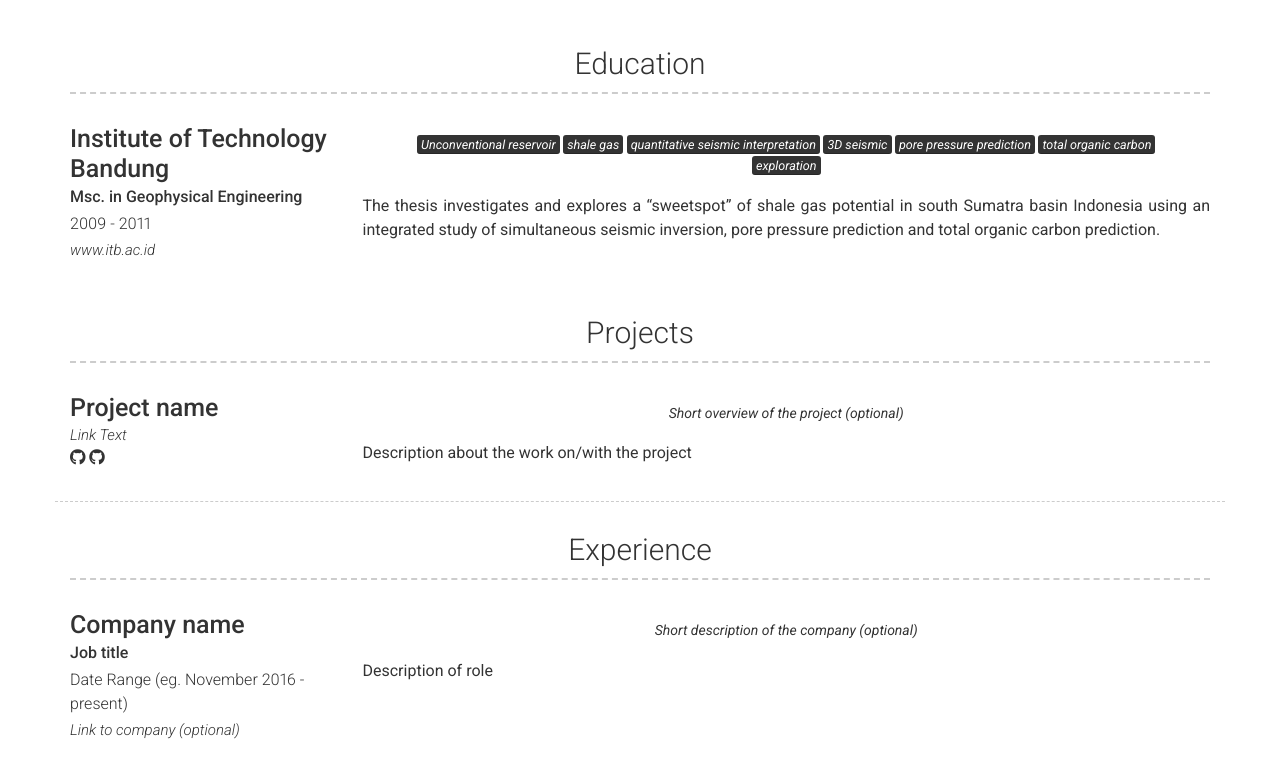
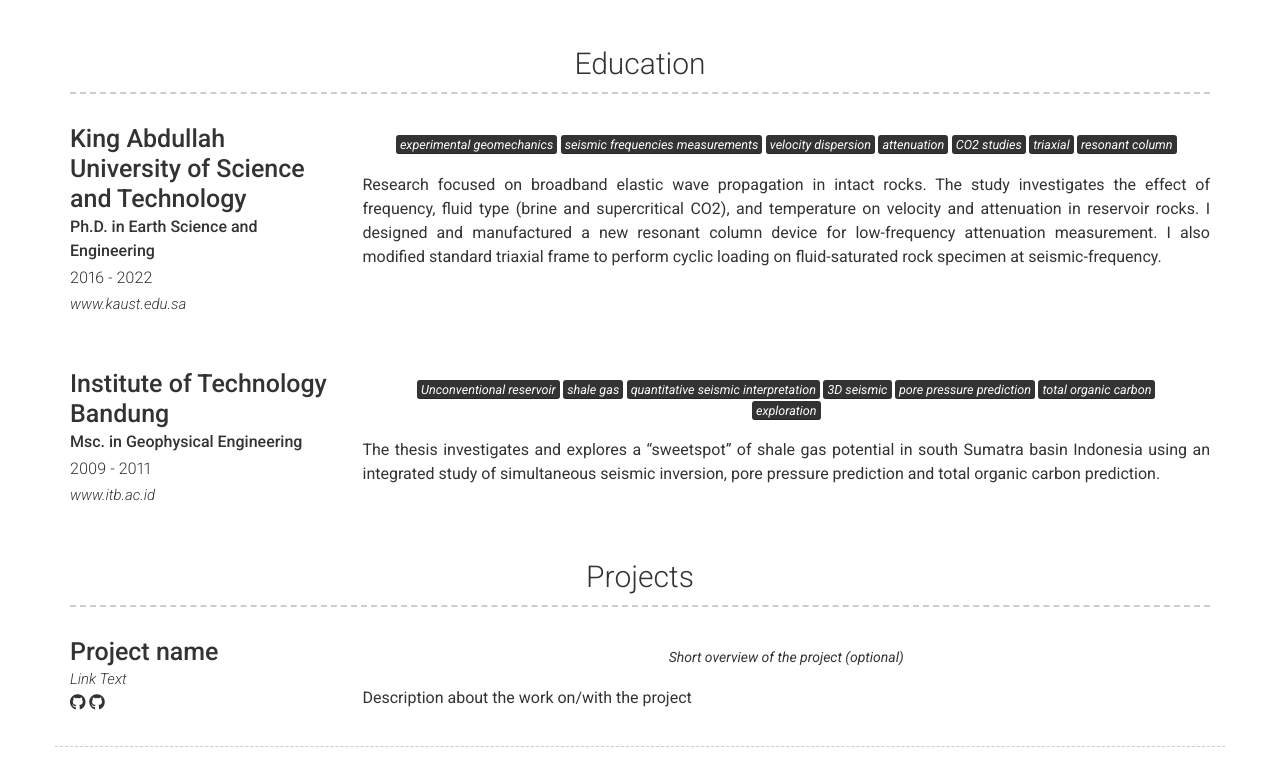
Before and after one commit to andikaperbawa/andikaperbawa2.github.io, a Jekyll site: the page built from index.md, in a window 1280 px wide and 900 px high, scrolled down 430 px, cut to the strip 136-900 px from the top of the window. Built offline with Jekyll 4.4.1, drawn with Linux system fonts in a browser that asks for light colours; nearby versions of some CDN libraries.

Commit message:
Update _config.yml

```diff
--- a/_config.yml
+++ b/_config.yml
@@ -69,7 +69,7 @@ content:
           <mark>experimental geomechanics</mark> <mark>seismic frequencies measurements</mark> <mark>velocity dispersion</mark> <mark>attenuation</mark> <mark>CO2 studies</mark> <mark>triaxial</mark> <mark>resonant column</mark>
         description: | # this will include new lines to allow paragraphs
           Research focused on broadband elastic wave propagation in intact rocks. The study investigates the effect of frequency, fluid type (brine and supercritical CO2), and temperature on velocity and attenuation in reservoir rocks. I designed and manufactured a new resonant column device for low-frequency attenuation measurement. I also modified standard triaxial frame to perform cyclic loading on fluid-saturated rock specimen at seismic-frequency.
-
+      - layout: left
         title: Institute of Technology Bandung
         sub_title: Msc. in Geophysical Engineering
         caption: 2009 - 2011
```
